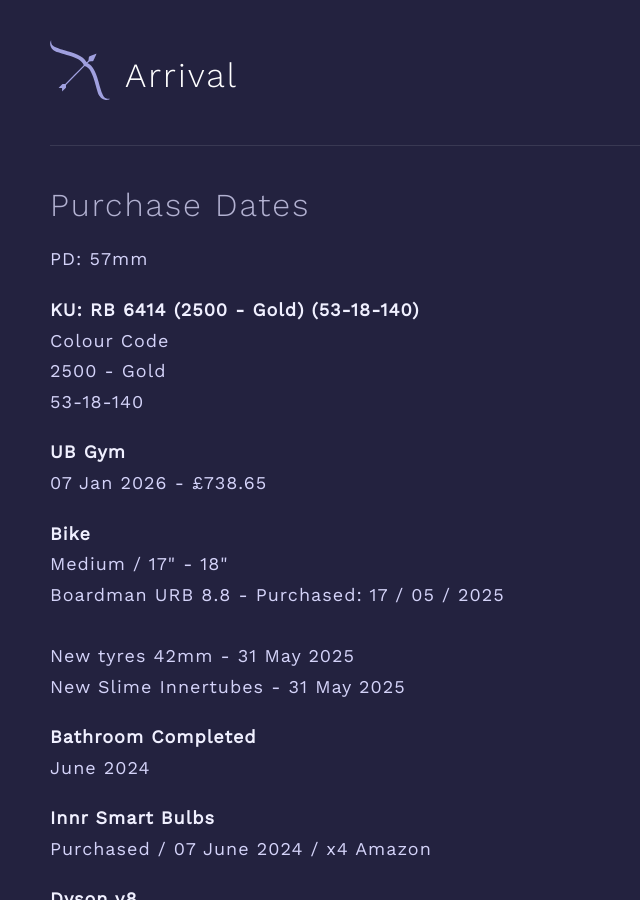
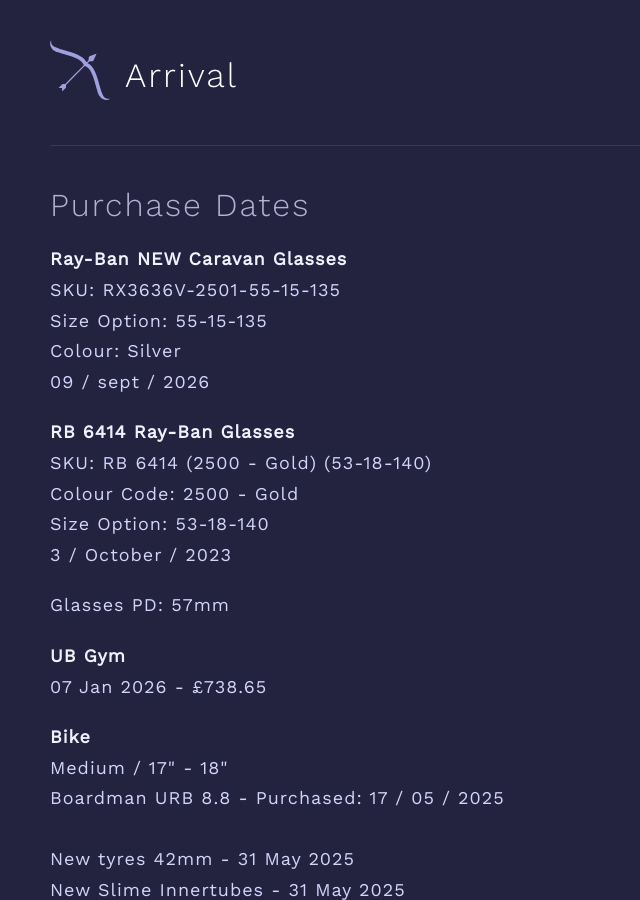
Before and after one commit to khxnter/arrival, a Jekyll site: the page built from pdates.html, in a window 1280 px wide and 900 px high. Shown: the whole window, without its empty margins (0-640 px from the left). Built offline with Jekyll 4.4.1, drawn with Linux system fonts in a browser that asks for light colours.

Commit message:
updating glasses information

```diff
--- a/pdates.html
+++ b/pdates.html
@@ -4,15 +4,21 @@ title: ARRIVAL | Dates
 ---
     <h3>Purchase Dates</h3>
 
-    <p>PD: 57mm</p>
-
     <p>
-        <strong>KU: RB 6414 (2500 - Gold) (53-18-140)</strong><br>
-        Colour Code<br>
-        2500 - Gold<br>
-        53-18-140
+        <strong>Ray-Ban NEW Caravan Glasses</strong><br>
+        SKU: RX3636V-2501-55-15-135<br>
+        Size Option: 55-15-135<br>
+        Colour: Silver<br>
+        09 / sept / 2026
     </p>
-
+    <p>
+        <strong>RB 6414 Ray-Ban Glasses</strong><br>
+        SKU: RB 6414 (2500 - Gold) (53-18-140)<br>
+        Colour Code: 2500 - Gold<br>
+        Size Option: 53-18-140<br>
+        3 / October / 2023
+    </p>
+    <p>Glasses PD: 57mm</p>
     <p>
         <strong>UB Gym</strong><br>
         07 Jan 2026 - £738.65
```
